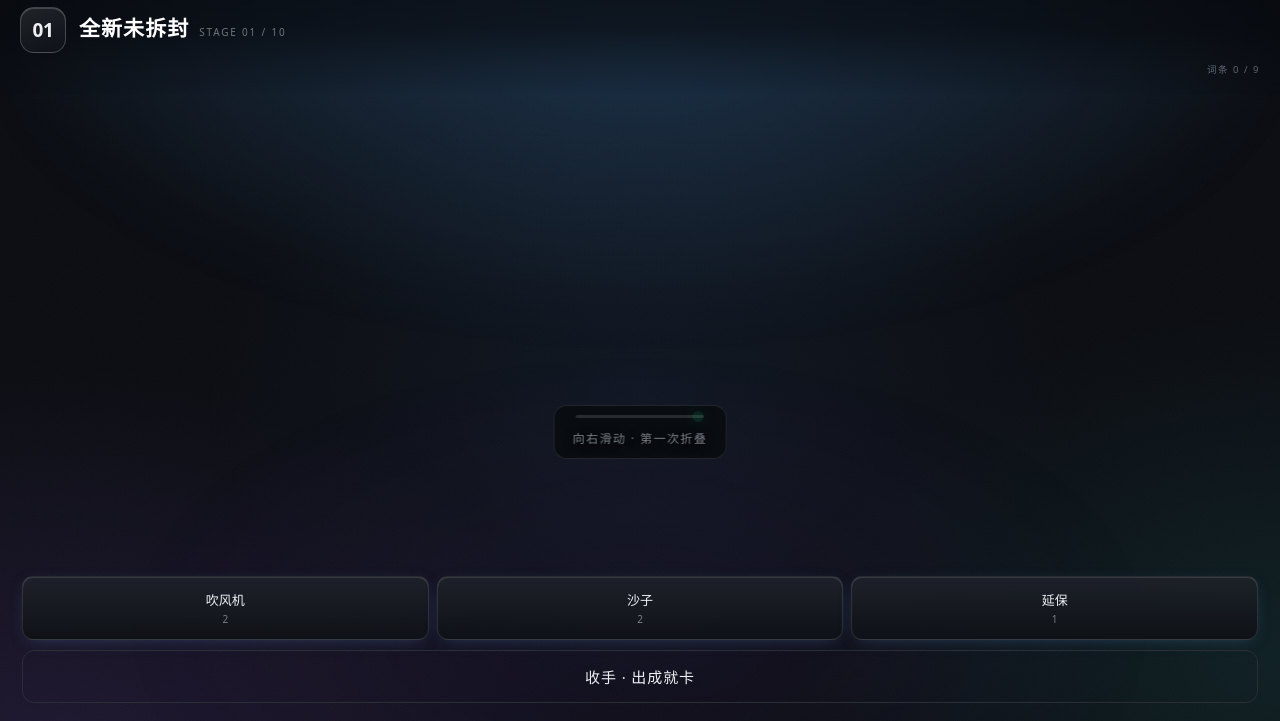
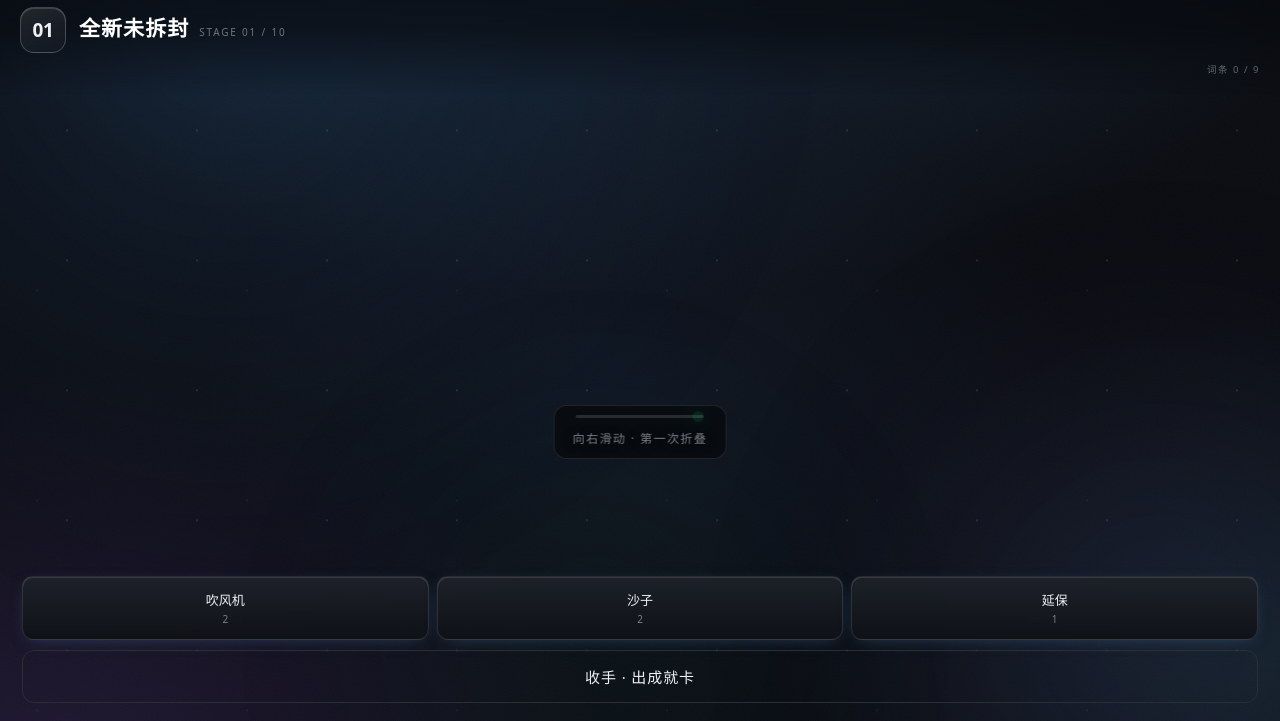
Before and after one commit to silent-reader-cn/duo-fold-game, a website: page web/index.html in a window 1280 px wide. Shown: the part 79-800 px from the top of the page. Drawn offline with nearby package versions, Linux system fonts and the light colour scheme.

Commit message:
feat(bg): 动效从模型移到背景
- 移除模型的常驻浮动与自转摆动（rotation.z 恒为 0，位置差恒为 0）
- 新增背景动效层：三个不同周期(26/34/20s)的模糊光斑缓慢漂移 + 星点向上流动
- 折叠强度 --excite 同步驱动：光斑透明度提升、星点流速 46s→14s
- 移除已被取代的 body::before 呼吸层，避免两层叠加过亮

```diff
--- a/web/index.html
+++ b/web/index.html
@@ -8,6 +8,12 @@
 <link rel="stylesheet" href="./style.css">
 </head>
 <body>
+  <div class="bg-fx" aria-hidden="true">
+    <div class="orb o1"></div>
+    <div class="orb o2"></div>
+    <div class="orb o3"></div>
+    <div class="stars"></div>
+  </div>
   <canvas id="scene"></canvas>
 
   <div class="ui">
--- a/web/src/main.js
+++ b/web/src/main.js
@@ -5,6 +5,8 @@ import { makeCard } from './card.js';
 import { loadAch, recordRun, traitCount } from './achievements.js';
 
 const $ = (id) => document.getElementById(id);
+let starsEl = null;
+requestAnimationFrame(() => { starsEl = document.querySelector('.stars'); });
 
 // ================= 音频（Web Audio 实时合成，零素材） =================
 let actx = null;
@@ -882,21 +884,17 @@ function tick(now) {
   // 这里按折叠角度做位置补偿，保证任何角度下都居中不溢出。
   if (!game.broken) {
     const ab = Math.abs(bend);
-    // 常驻呼吸：静止时也在缓慢浮动，界面不会看起来「卡住」
-    const tt = now / 1000;
     const excite = Math.min(ab / (Math.PI / 2), 1);          // 0~1 折叠强度
-    const floatAmp = 0.011 + excite * 0.042;                  // 越折越晃
-    const floatSpd = 1.15 + excite * 2.4;
 
-    phone.group.position.y =
-      0.11 - ab * 0.13 + Math.sin(tt * floatSpd) * floatAmp;
+    // 模型保持稳定：动效交给背景层，机身只做必要的构图补偿
+    phone.group.position.y = 0.11 - ab * 0.13;
     phone.group.position.x = -ab * 0.24;
+    phone.group.rotation.z = 0;
 
-    // 轻微的横向摆动（绕着自身轴，不是整机偏转）
-    phone.group.rotation.z = Math.sin(tt * 0.82) * (0.006 + excite * 0.012);
-
-    // 把折叠强度交给 CSS，让背景呼吸/徽章辉光同步夸张起来
+    // 折叠强度交给 CSS，驱动背景动效的强弱
     document.documentElement.style.setProperty('--excite', excite.toFixed(3));
+    // 星点流速也跟着走：静时 46s 一圈，折满时 14s 一圈
+    if (starsEl) starsEl.style.animationDuration = `${(46 - excite * 32).toFixed(1)}s`;
   }
 
   // 报废后缓慢自转，像在看一件遗物
--- a/web/style.css
+++ b/web/style.css
@@ -545,22 +545,7 @@ body::after {
 /* 全局激励量：折叠时为 0~1，由 JS 每帧写入，用来同步放大所有呼吸效果 */
 :root { --excite: 0; }
 
-/* 背景呼吸层（在画布之下） */
-body::before {
-  content: '';
-  position: fixed; inset: -12%; z-index: 0; pointer-events: none;
-  background:
-    radial-gradient(58% 42% at 50% 24%, rgba(66, 132, 194, .26), transparent 70%),
-    radial-gradient(44% 38% at 50% 80%, rgba(94, 58, 156, .18), transparent 72%);
-  animation: bgBreathe 7s ease-in-out infinite;
-  will-change: transform, opacity;
-}
-@keyframes bgBreathe {
-  0%, 100% { transform: scale(1); opacity: .5; }
-  50% {
-    transform: scale(calc(1.07 + var(--excite, 0) * 0.07));
-    opacity: calc(.78 + var(--excite, 0) * .18);
-  }
+
 }
 
 /* 品阶徽章：辉光呼吸 */
@@ -628,3 +613,73 @@ body::before {
     animation: none !important;
   }
 }
+
+
+/* ================= 背景动效层 ================= */
+.bg-fx {
+  position: fixed; inset: 0; z-index: 0; pointer-events: none;
+  overflow: hidden;
+}
+
+/* 漂浮光斑：三个不同速度、不同色相的大光团，缓慢游动 */
+.orb {
+  position: absolute;
+  border-radius: 50%;
+  filter: blur(70px);
+  will-change: transform, opacity;
+}
+.o1 {
+  width: 78vmax; height: 78vmax;
+  left: -26vmax; top: -34vmax;
+  background: radial-gradient(circle, rgba(58, 128, 198, .55), rgba(36, 78, 128, .18) 55%, transparent 72%);
+  opacity: calc(.30 + var(--excite, 0) * .34);
+  animation: drift1 26s ease-in-out infinite;
+}
+.o2 {
+  width: 62vmax; height: 62vmax;
+  right: -24vmax; bottom: -26vmax;
+  background: radial-gradient(circle, rgba(102, 62, 168, .50), rgba(62, 38, 102, .16) 55%, transparent 72%);
+  opacity: calc(.26 + var(--excite, 0) * .32);
+  animation: drift2 34s ease-in-out infinite;
+}
+.o3 {
+  width: 48vmax; height: 48vmax;
+  left: 26vmax; bottom: -22vmax;
+  background: radial-gradient(circle, rgba(28, 118, 118, .40), transparent 70%);
+  opacity: calc(.20 + var(--excite, 0) * .30);
+  animation: drift3 20s ease-in-out infinite;
+}
+
+@keyframes drift1 {
+  0%, 100% { transform: translate3d(0, 0, 0) scale(1); }
+  33%      { transform: translate3d(7vmax, 5vmax, 0) scale(1.12); }
+  66%      { transform: translate3d(-4vmax, 9vmax, 0) scale(.96); }
+}
+@keyframes drift2 {
+  0%, 100% { transform: translate3d(0, 0, 0) scale(1.04); }
+  40%      { transform: translate3d(-8vmax, -6vmax, 0) scale(.94); }
+  70%      { transform: translate3d(5vmax, -10vmax, 0) scale(1.14); }
+}
+@keyframes drift3 {
+  0%, 100% { transform: translate3d(0, 0, 0) scale(.98); }
+  50%      { transform: translate3d(-7vmax, -8vmax, 0) scale(1.18); }
+}
+
+/* 星点层：极缓慢向上流动，折叠时更快更亮 */
+.stars {
+  position: absolute; inset: -25% -10%;
+  background-image:
+    radial-gradient(circle, rgba(210, 228, 255, .55) 1px, transparent 1.6px),
+    radial-gradient(circle, rgba(160, 200, 255, .32) 1px, transparent 1.4px);
+  background-size: 130px 130px, 210px 210px;
+  background-position: 0 0, 60px 90px;
+  opacity: calc(.22 + var(--excite, 0) * .38);
+  animation: starFlow 46s linear infinite;
+}
+@keyframes starFlow {
+  from { transform: translateY(0); }
+  to   { transform: translateY(-420px); }
+}
+
+/* 折叠时整体提亮（光斑与星点已由 --excite 控制透明度） */
+.bg-fx { transition: filter .3s ease; }
```
